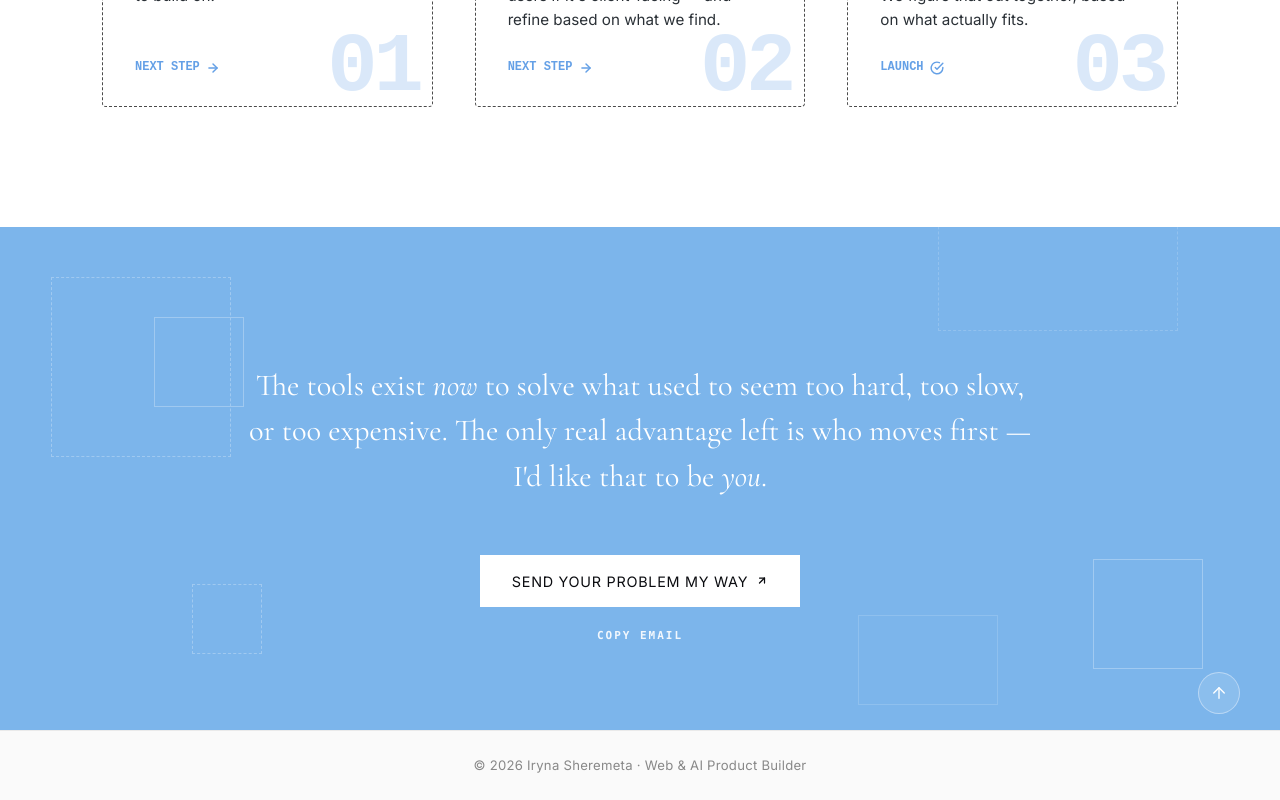
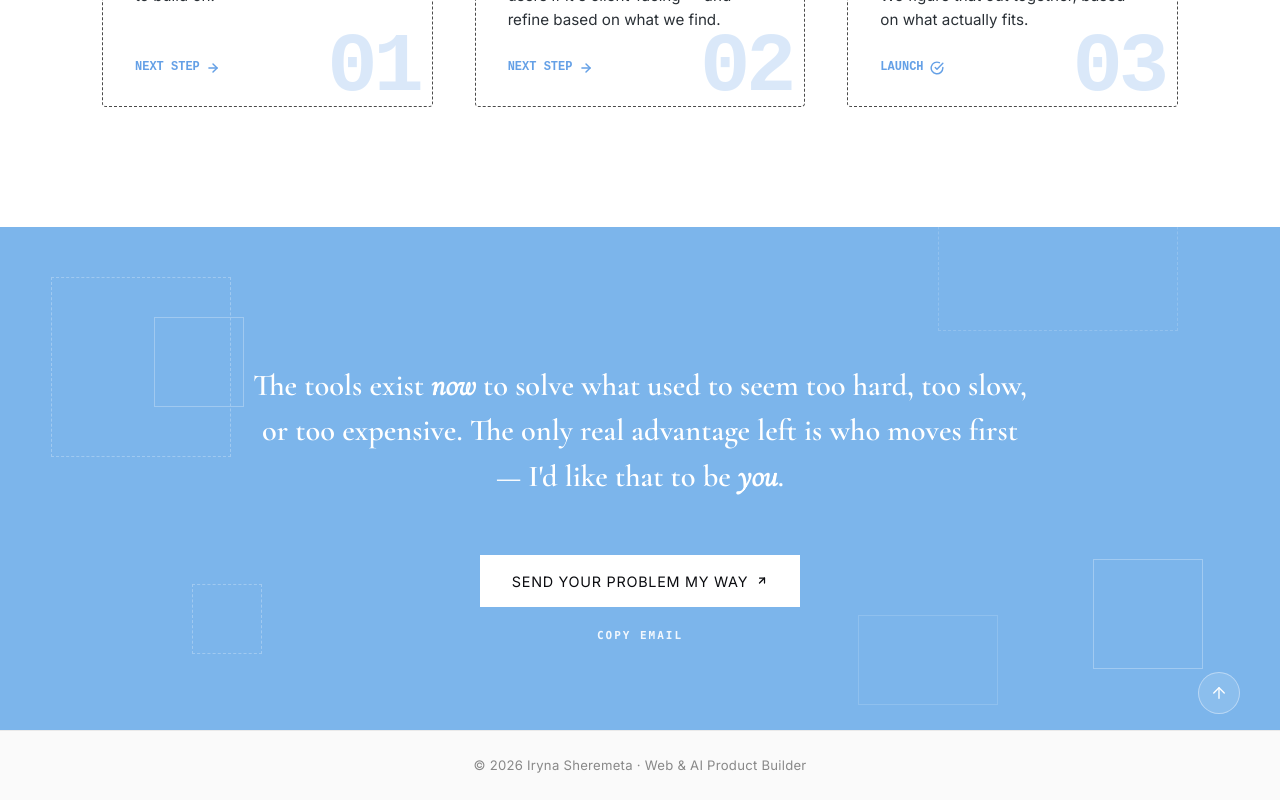
Before and after one commit to Irene2828/porfoliojuly, a Next.js app: page / in a window 1280 px wide. Shown: the part 2009-2809 px from the top of the page. Built offline with nearby package versions, Linux system fonts and the light colour scheme; no server answers; the database is empty; a web font is replaced by a local one.

Commit message:
Increase prefooter statement text font-weight to 600

```diff
--- a/src/app/v2/components/EditorialStatement.tsx
+++ b/src/app/v2/components/EditorialStatement.tsx
@@ -68,7 +68,7 @@ export default function EditorialStatement() {
           fontSize: 'clamp(1.22rem, 2.8vw, 1.9rem)',
           lineHeight: 1.5,
           color: '#ffffff',
-          fontWeight: 500,
+          fontWeight: 600,
           letterSpacing: '0em',
           margin: 0
         }}>
```
